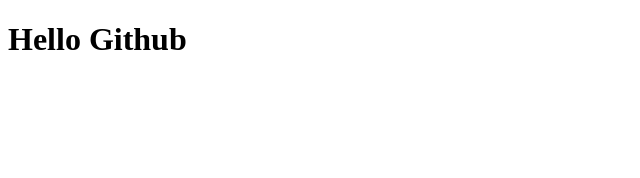
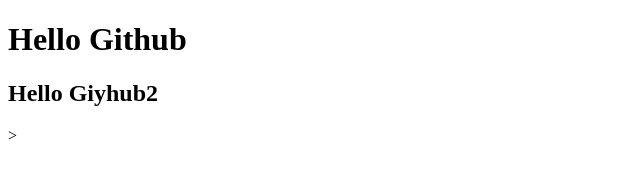
Before and after one commit to BabuChandermaniRawat/SampleGithub, a plain HTML site: page index.html in a window 1280 px wide. Shown: the whole page, without its empty margins (0-640 px from the left). Drawn offline with Linux system fonts and the light colour scheme.

Commit message:
Update index.html
Updated h2 header

```diff
--- a/index.html
+++ b/index.html
@@ -8,5 +8,7 @@
   </head>
   <body>
     <h1>Hello Github</h1>
+    <h2>Hello Giyhub2</h2>
+    >
   </body>
 </html>
```
